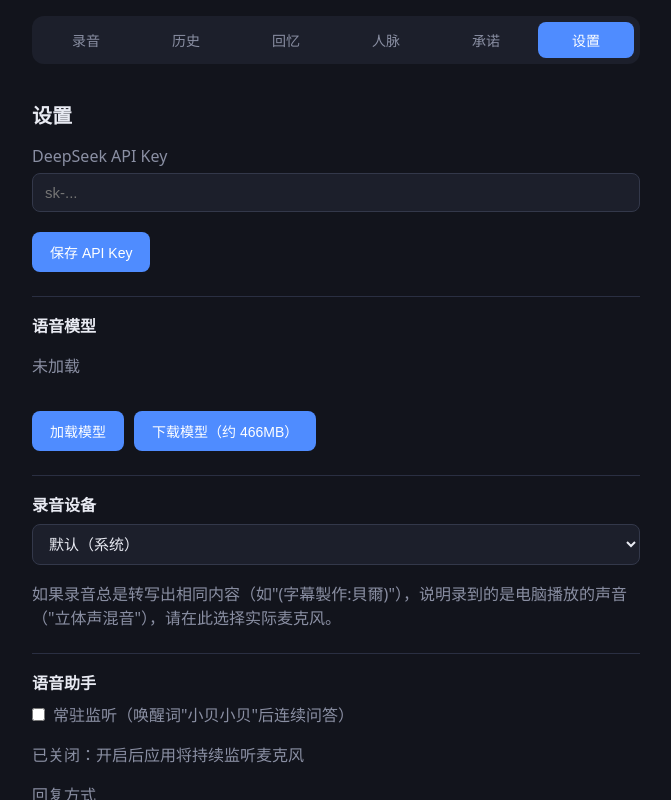
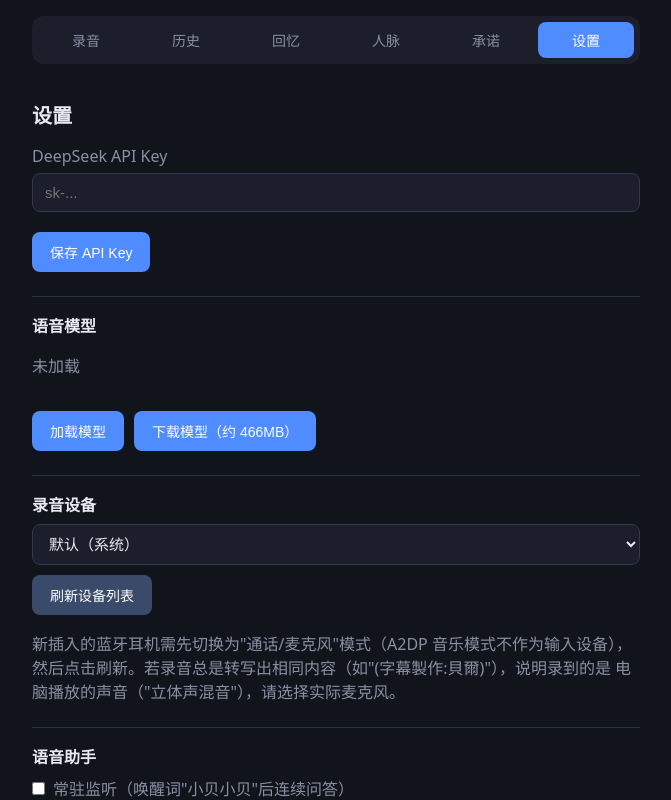
Before and after one commit to linuxjoy-sudo/smart-BC, a React (Vite) app: page / in a window 1280 px wide. Both pictures are taken after a click on the button "设置". Shown: the top 800 px of the page, without its empty margins (304-975 px from the left). Built offline with nearby package versions, Linux system fonts and the light colour scheme.

Commit message:
feat: 录音设备列表刷新按钮（新插入蓝牙耳机可手动刷新显示）

```diff
--- a/src/pages/SettingsPage.tsx
+++ b/src/pages/SettingsPage.tsx
@@ -12,6 +12,10 @@ export default function SettingsPage() {
   const [voiceBusy, setVoiceBusy] = useState(false);
   const [replyMode, setReplyMode] = useState("notification");
 
+  const loadDevices = () => {
+    api.listAudioDevices().then(setDevices).catch(() => setDevices([]));
+  };
+
   useEffect(() => {
     api
       .getConfig()
@@ -22,7 +26,7 @@ export default function SettingsPage() {
       })
       .catch((e) => setMsg(String(e)));
     api.transcriptionReady().then(setModelReady).catch(() => {});
-    api.listAudioDevices().then(setDevices).catch(() => setDevices([]));
+    loadDevices();
     api.getVoiceStatus().then((s) => setVoiceOn(s.enabled)).catch(() => {});
   }, []);
 
@@ -153,9 +157,11 @@ export default function SettingsPage() {
             </option>
           ))}
         </select>
+        <button onClick={loadDevices} className="secondary">刷新设备列表</button>
         <p className="muted">
-          如果录音总是转写出相同内容（如"(字幕製作:貝爾)"），说明录到的是电脑播放的声音
-          （"立体声混音"），请在此选择实际麦克风。
+          新插入的蓝牙耳机需先切换为"通话/麦克风"模式（A2DP 音乐模式不作为输入设备），
+          然后点击刷新。若录音总是转写出相同内容（如"(字幕製作:貝爾)"），说明录到的是
+          电脑播放的声音（"立体声混音"），请选择实际麦克风。
         </p>
       </div>
 
--- a/src/styles.css
+++ b/src/styles.css
@@ -217,6 +217,10 @@ h2 { font-size: 20px; margin: 0 0 16px; }
   gap: 10px;
 }
 
+.settings-page .secondary {
+  background: #3a4a6b;
+}
+
 .settings-page .danger {
   background: var(--danger);
 }
```
